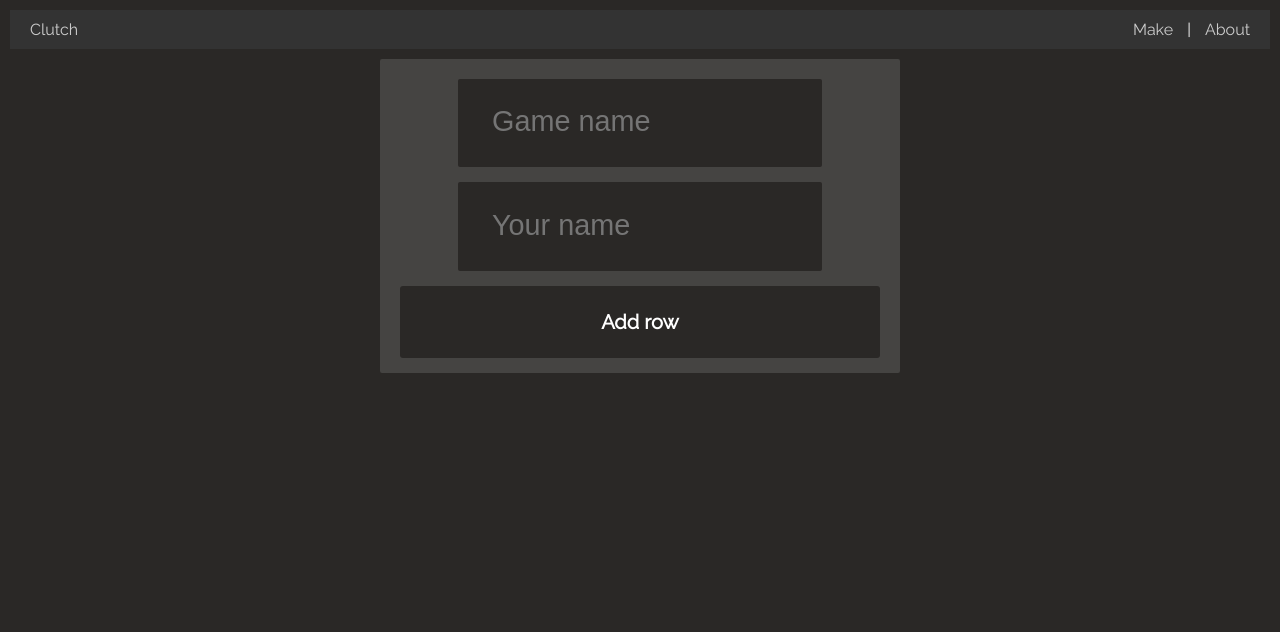
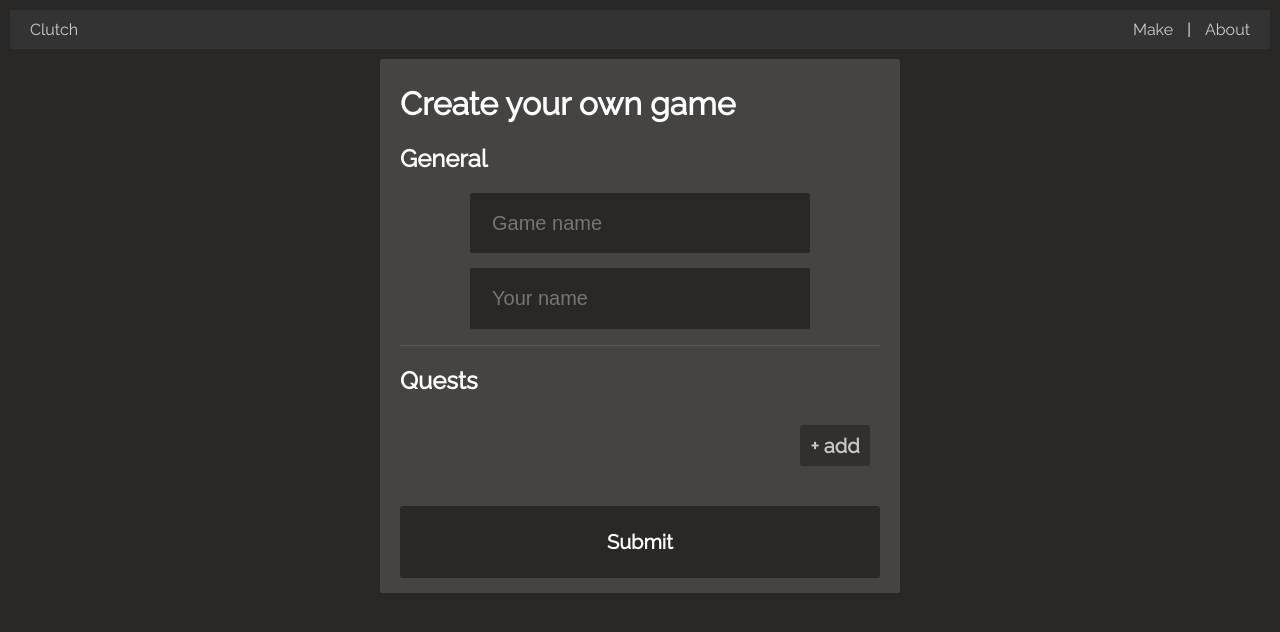
Before and after one commit to irpl/qrcode_hunt, a Vue app in the folder client/: page /#/make in a window 1280 px wide. Shown: the top 632 px of the page. Built offline with nearby package versions, Linux system fonts and the light colour scheme; what vue-qrcode-reader would draw is missing.

Commit message:
i have no idea, i guess i jus basically finished writing the func

```diff
--- a/client/src/views/Make.vue
+++ b/client/src/views/Make.vue
@@ -1,31 +1,47 @@
 <template>
   <div>
-    <div class="container">
-      <form>
+    <Made v-if="success" v-bind:game="$data"/>
+    <div class="container" v-else>
+      <h1>Create your own game</h1>
+      <!-- <form> -->
+        <h2>General</h2>
         <div class="make-input-div">
           <input class="make-input" type="text" v-model="event" placeholder="Game name"/>
         </div>
         <div class="make-input-div">
           <input class="make-input" type="text" v-model="gameMaker" placeholder="Your name"/>
         </div>
+        <hr>
+        <h2>Quests</h2>
         <div v-for="(quests, index) in quests" :key="index">
-          Title: <input type="text" v-model="quests.title" />
-          Clue: <textarea v-model="quests.clue" />
-          <button @click="deleteRow(index)">Delete</button>
+          <div class="make-input-div">
+            <input class="make-input" type="text" v-model="quests.title" placeholder="Title"/>
+          </div>
+          <div class="make-input-div">
+            <textarea class="make-input" v-model="quests.clue" placeholder="Clue"/>
+          </div>
+          <button class="btn btn-sm del" @click="deleteRow(index)">- del</button>
         </div>
-        <button class="btn btn-lg" @click="addRow">Add row</button>
-      </form>
+        <button class="btn btn-sm add" @click="addRow"><span>+ </span> add</button>
+        <button class="btn btn-lg" @click="submit">Submit</button>
+      <!-- </form> -->
     </div>
   </div>
 </template>
 
 <script>
+import axios from 'axios';
+import Made from '../components/Made.vue'
 export default {
+  components: {
+    Made
+  },
   data () {
     return {
       quests: [],
       gameMaker: '',
-      event: ''
+      event: '',
+      success: false
     }
   },
   methods: {
@@ -38,13 +54,31 @@ export default {
       })
     },
     deleteRow(index) {
-      this.inputs.splice(index,1)
+      // e.preventDefault();
+      this.quests.splice(index,1)
+    },
+    submit () {
+      axios.post('/game', this.$data)
+        .then(res => {
+          if (res.data) {
+            this.success = res.data.success
+          } else {
+            alert("There was an error")
+          }
+        });
     }
   }
 }
 </script>
 
-<style>
+<style scoped>
+.btn-sm.del {
+  margin: -6px 6px;
+}
+.btn-sm.add {
+  float: right;
+  margin-bottom: 40px;
+}
 .make-input-div {
     position: relative;
     display: flex;
@@ -53,16 +87,22 @@ export default {
     max-width: 300px;
     margin: 15px auto;
     border-radius: 2px;
-    padding: 1.4rem 2rem 1.6rem;
+    padding: 10px 20px;
     background: #2a2826;
 }
 .make-input-div input {
     flex-grow: 1;
     width: 100%;
     color: white;
-    font-size: 1.8rem;
+    font-size: 20px;
     line-height: 2.4rem;
     vertical-align: middle;
+}
+.make-input-div textarea {
+  color: inherit;
+  width: 100%;
+  font-size: 20px;
+  height: 3em;
 }
 .make-input {
     border-style: none;
```
